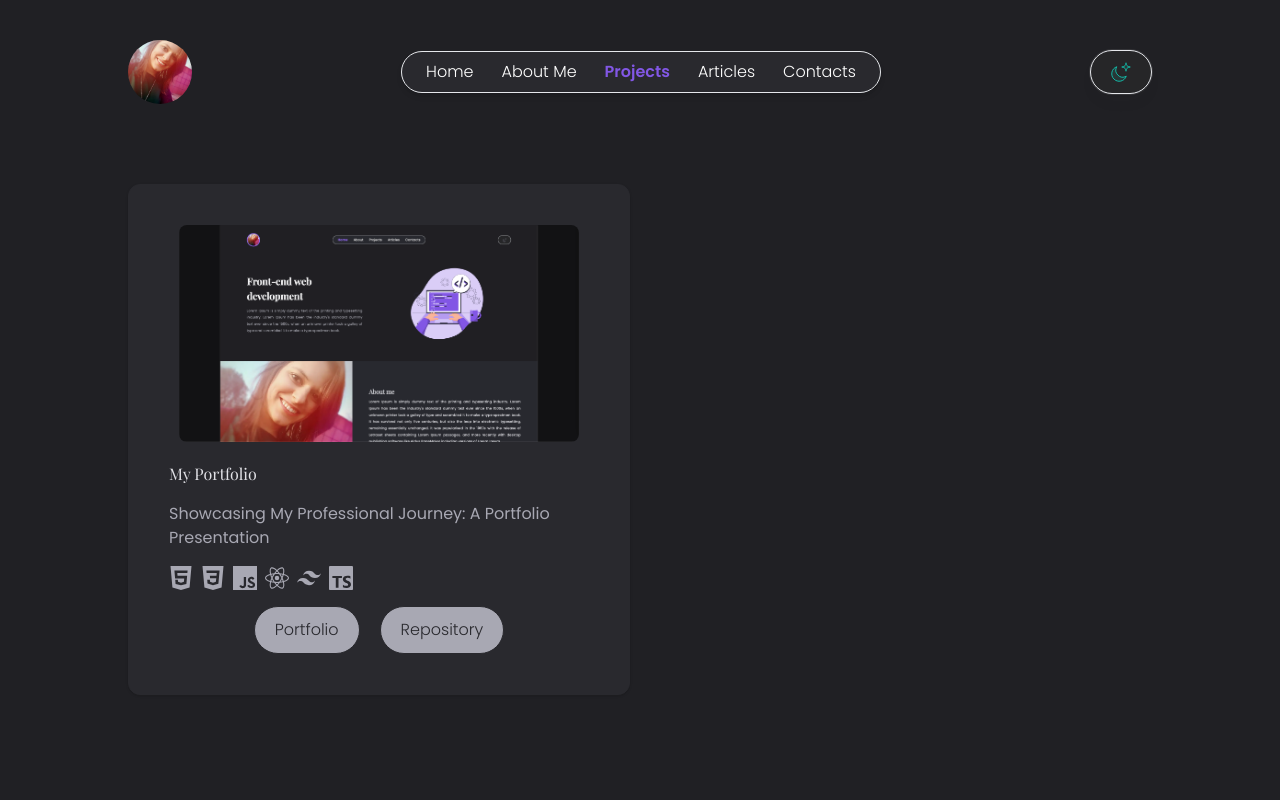
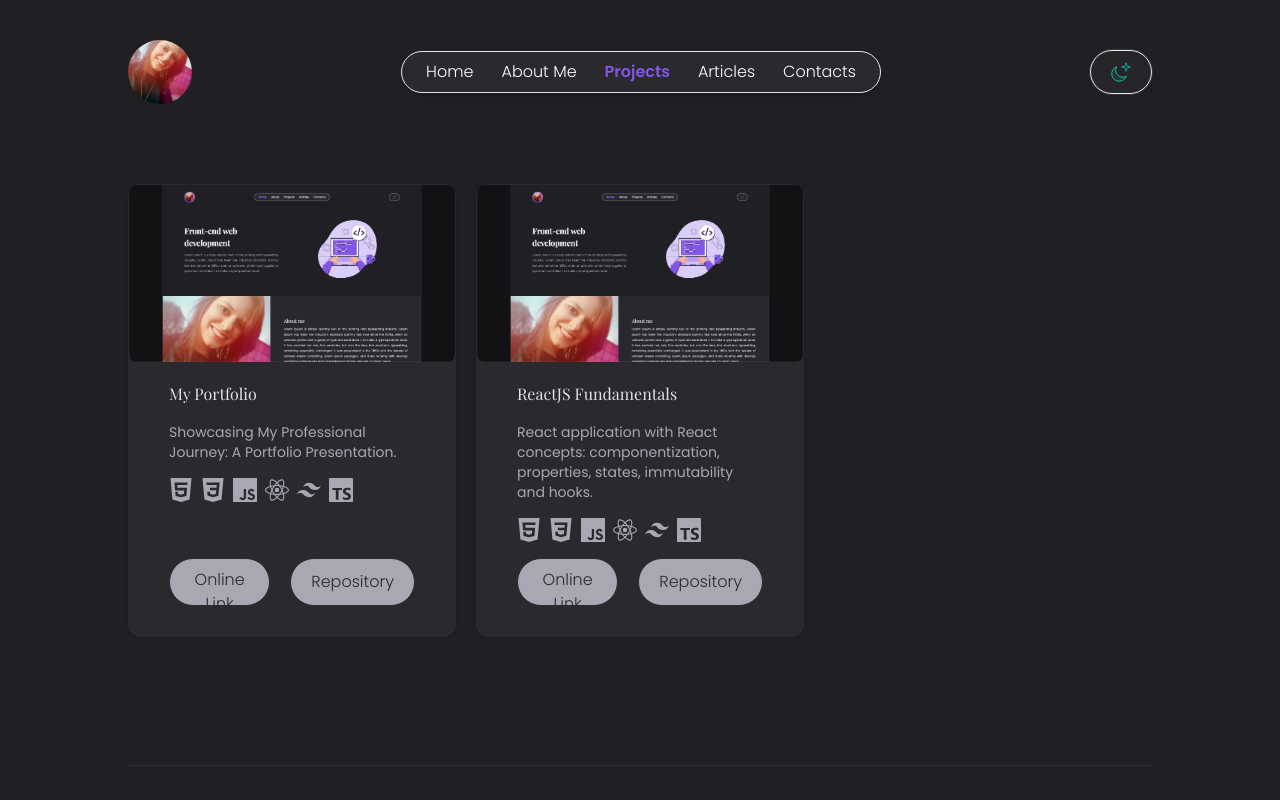
Before and after one commit to catiabarroco/portfolio_nextjs, a Next.js app: page /projects in a window 1280 px wide. Shown: the top 800 px of the page. Built offline with nearby package versions, Linux system fonts and the light colour scheme.

Commit message:
add project

```diff
--- a/src/components/Header/partials/MenuSmall.tsx
+++ b/src/components/Header/partials/MenuSmall.tsx
@@ -1,5 +1,5 @@
 import { Menu } from '@headlessui/react';
-import { SpriteIcon } from '@components/common/icons/SpriteIcon';
+import { SpriteIcon } from '@components/common/SpriteIcon';
 import { SpritesCategories } from '@enums';
 import { menuLinks } from '@constants/Menu';
 
--- a/src/components/ModeToggle.tsx
+++ b/src/components/ModeToggle.tsx
@@ -1,5 +1,5 @@
 import Button from '@components/common/Button';
-import { SpriteIcon } from '@components/common/icons/SpriteIcon';
+import { SpriteIcon } from '@components/common/SpriteIcon';
 import { SpritesCategories } from '@enums';
 
 export function ModeToggle() {
--- a/src/components/ProjectCard.tsx
+++ b/src/components/ProjectCard.tsx
@@ -1,4 +1,4 @@
-import { SpriteIcon } from '@components/common/icons/SpriteIcon';
+import { SpriteIcon } from '@components/common/SpriteIcon';
 import { SpritesCategories, Stacks } from '@enums';
 import { NavLink } from '@components/NavLink';
 import Button from '@components/common/Button';
@@ -18,22 +18,21 @@ export default function ProjectCard({
   project: { stacks, title, description, repoLink, linkOnline },
 }: ProjectCardProps) {
   return (
-    <article className="dark:bg-brand-secondary-700 p-10 rounded rounded-xl flex gap-5 flex-col border dark:border-brand-secondary-700 shadow">
-      <section>
+    <article className="dark:bg-brand-secondary-700 rounded rounded-xl flex gap-5 flex-col border dark:border-brand-secondary-700 shadow">
+      <section className="w-full">
         <Image
           src="/assets/images/projectPortfolio.png"
           alt="project portfolio"
-          width={400}
-          height={400}
+          width={900}
+          height={900}
           className="rounded rounded-lg mx-auto"
         />
       </section>
-      <section className="flex flex-col gap-4">
-        {/*<div className="flex flex-col gap-4">*/}
+      <section className="flex flex-col gap-4 px-10 pb-5 h-full">
         <h1 className="text-brand-primary-medium dark:text-brand-secondary-200">
           {title}
         </h1>
-        <p className="text-brand-secondary-300 dark:text-brand-secondary-300">
+        <p className="text-brand-secondary-300 dark:text-brand-secondary-300 text-sm">
           {description}
         </p>
         <div className="flex gap-2">
@@ -50,12 +49,11 @@ export default function ProjectCard({
             );
           })}
         </div>
-        {/*</div>*/}
 
-        <div className="flex justify-center gap-5 ">
+        <footer className="flex justify-center gap-5 mt-auto">
           <NavLink href={linkOnline} newTab>
             <Button variant="secondaryWhite" rounded size="large">
-              Portfolio
+              Online Link
             </Button>
           </NavLink>
           <NavLink href={repoLink} newTab>
@@ -63,7 +61,7 @@ export default function ProjectCard({
               Repository
             </Button>
           </NavLink>
-        </div>
+        </footer>
       </section>
     </article>
   );
--- a/src/components/SocialLink.tsx
+++ b/src/components/SocialLink.tsx
@@ -1,7 +1,7 @@
 import clsx from 'clsx';
 import Link from 'next/link';
 import { SpritesCategories } from '@enums';
-import { SpriteIcon } from '@components/common/icons/SpriteIcon';
+import { SpriteIcon } from '@components/common/SpriteIcon';
 import { ReactNode } from 'react';
 import { NavLink } from '@components/NavLink';
 
--- a/src/components/WorkCard.tsx
+++ b/src/components/WorkCard.tsx
@@ -1,4 +1,4 @@
-import { SpriteIcon } from '@components/common/icons/SpriteIcon';
+import { SpriteIcon } from '@components/common/SpriteIcon';
 import { SpritesCategories } from '@enums';
 import { NavLink } from '@components/NavLink';
 
--- a/src/pages/articles.tsx
+++ b/src/pages/articles.tsx
@@ -3,7 +3,7 @@ import { articlesList } from '@constants';
 import Head from 'next/head';
 import { NavLink } from '@components/NavLink';
 import { SpritesCategories } from '@enums';
-import { SpriteIcon } from '@components/common/icons/SpriteIcon';
+import { SpriteIcon } from '@components/common/SpriteIcon';
 
 export default function Articles() {
   return (
--- a/src/pages/projects.tsx
+++ b/src/pages/projects.tsx
@@ -12,7 +12,7 @@ export default function Projects() {
           content="I’m Cátia Barroco. I live in Portugal."
         />
       </Head>
-      <div className="container mx-auto px-5 md:px-32 grid lg:grid-cols-2 gap-5">
+      <div className="container mx-auto px-5 md:px-32 grid lg:grid-cols-3 gap-5">
         {projectsList.map((props, index) => {
           return <ProjectCard project={props} key={index} />;
         })}
--- a/src/shared/constants/Projects.ts
+++ b/src/shared/constants/Projects.ts
@@ -13,6 +13,22 @@ export const projectsList = [
       Stacks.TAILWIND,
       Stacks.TYPESCRIPT,
     ],
-    description: 'Showcasing My Professional Journey: A Portfolio Presentation',
+    description:
+      'Showcasing My Professional Journey: A Portfolio Presentation.',
+  },
+  {
+    title: 'ReactJS Fundamentals',
+    linkOnline: 'https://rs-ignite22-proj1.vercel.app/',
+    repoLink: 'https://github.com/catiabarroco/rs-ignite22-proj1',
+    stacks: [
+      Stacks.HTML,
+      Stacks.CSS,
+      Stacks.JAVASCRIPT,
+      Stacks.REACT,
+      Stacks.TAILWIND,
+      Stacks.TYPESCRIPT,
+    ],
+    description:
+      'React application with React concepts: componentization, properties, states, immutability and hooks.',
   },
 ];
```
Also changed, not shown: prettier.config.cjs (line endings or trailing spaces), src/components/common/SpriteIcon.tsx (renamed from src/components/common/icons/SpriteIcon.tsx).
